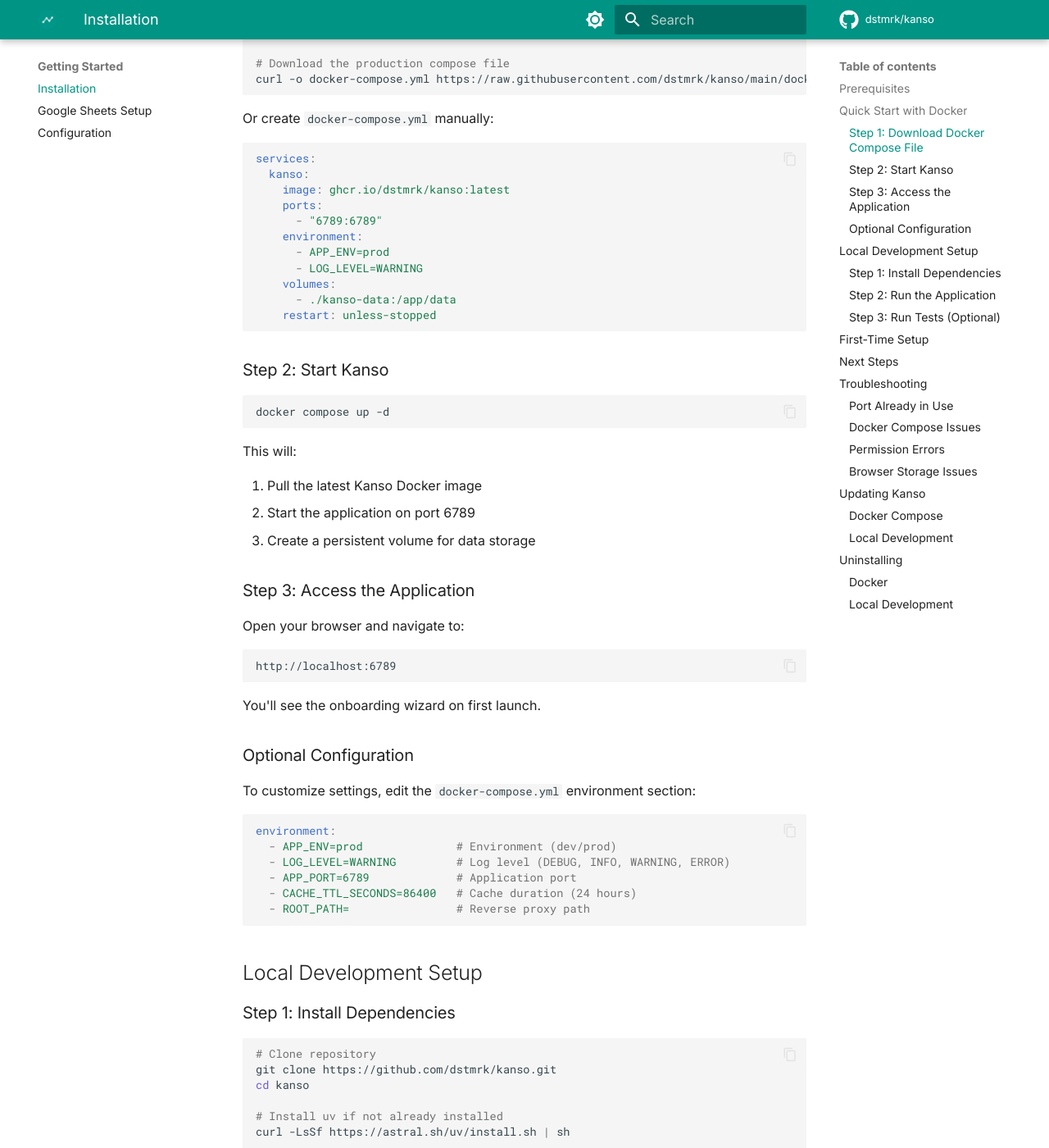
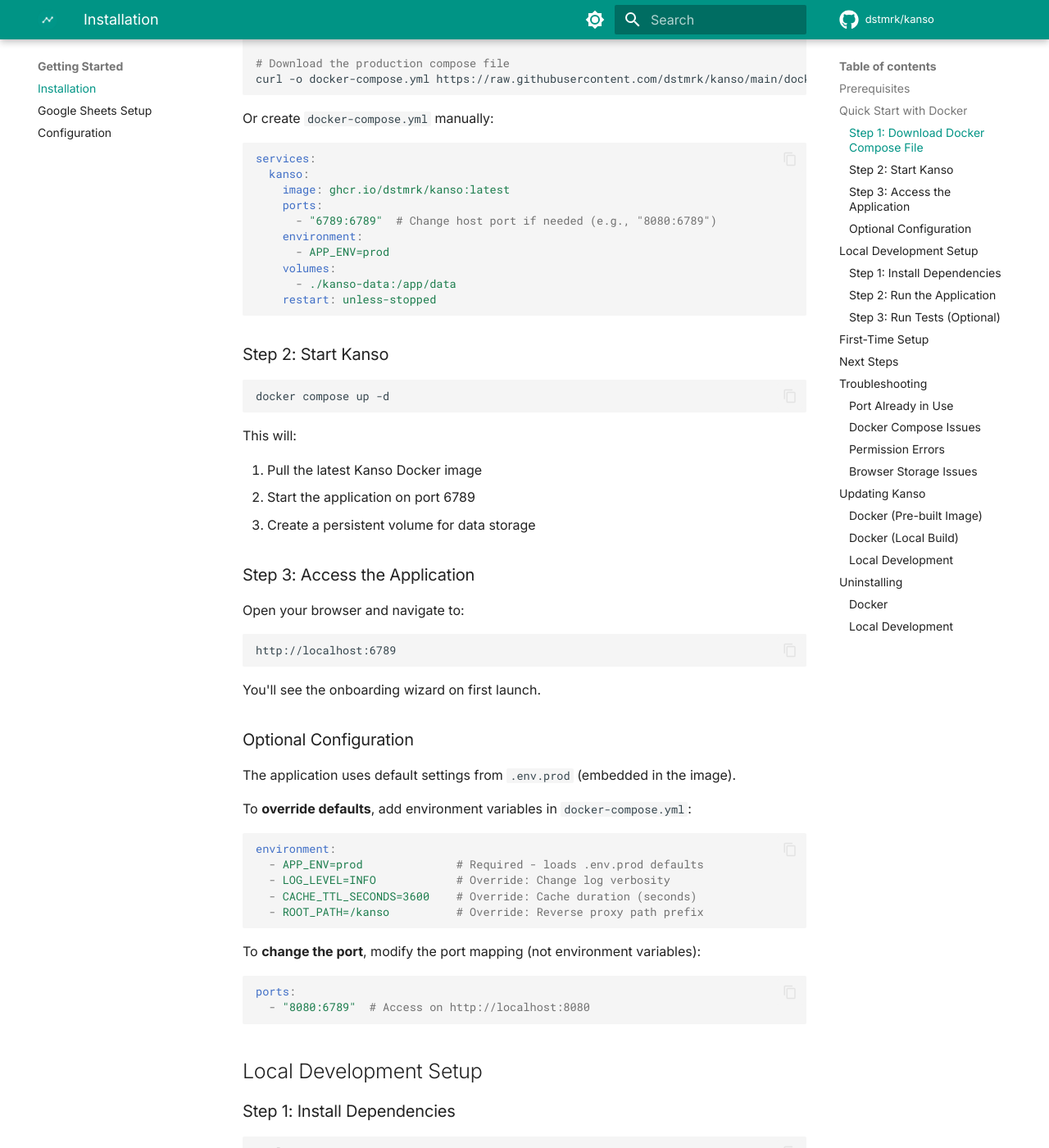
Before and after one commit to dstmrk/kanso, an MkDocs documentation site: the page built from docs/installation.md, in a window 1280 px wide and 1400 px high, scrolled down 696 px. Shown: the whole window at 82% size. Built offline with MkDocs 1.6.1 and Material for MkDocs 9.7.7, drawn with Linux system fonts in a browser that asks for light colours; comment, search, counter and statistics services are not loaded; some of the changed text lies outside the part shown.

Commit message:
updated docker build options

````diff
--- a/docs/installation.md
+++ b/docs/installation.md
@@ -36,10 +36,9 @@ services:
   kanso:
     image: ghcr.io/dstmrk/kanso:latest
     ports:
-      - "6789:6789"
+      - "6789:6789"  # Change host port if needed (e.g., "8080:6789")
     environment:
       - APP_ENV=prod
-      - LOG_LEVEL=WARNING
     volumes:
       - ./kanso-data:/app/data
     restart: unless-stopped
@@ -69,15 +68,23 @@ You'll see the onboarding wizard on first launch.
 
 ### Optional Configuration
 
-To customize settings, edit the `docker-compose.yml` environment section:
+The application uses default settings from `.env.prod` (embedded in the image).
+
+To **override defaults**, add environment variables in `docker-compose.yml`:
 
 ```yaml
 environment:
-  - APP_ENV=prod              # Environment (dev/prod)
-  - LOG_LEVEL=WARNING         # Log level (DEBUG, INFO, WARNING, ERROR)
-  - APP_PORT=6789             # Application port
-  - CACHE_TTL_SECONDS=86400   # Cache duration (24 hours)
-  - ROOT_PATH=                # Reverse proxy path
+  - APP_ENV=prod              # Required - loads .env.prod defaults
+  - LOG_LEVEL=INFO            # Override: Change log verbosity
+  - CACHE_TTL_SECONDS=3600    # Override: Cache duration (seconds)
+  - ROOT_PATH=/kanso          # Override: Reverse proxy path prefix
+```
+
+To **change the port**, modify the port mapping (not environment variables):
+
+```yaml
+ports:
+  - "8080:6789"  # Access on http://localhost:8080
 ```
 
 ## Local Development Setup
@@ -143,13 +150,14 @@ After completing onboarding, you'll be redirected to the dashboard.
 
 ### Port Already in Use
 
-If port 6789 is already taken, change it in `.env`:
+If port 6789 is already taken on your host machine, change the **host port** (left side) in `docker-compose.yml`:
 
-```bash
-APP_PORT=8080
+```yaml
+ports:
+  - "8080:6789"  # Access on http://localhost:8080 instead
 ```
 
-And update your `docker-compose.yml` accordingly.
+The container always uses port 6789 internally.
 
 ### Docker Compose Issues
 
@@ -181,10 +189,22 @@ Clear browser storage and cookies for `localhost:6789` if you see authentication
 
 ## Updating Kanso
 
-### Docker Compose
+### Docker (Pre-built Image)
 
 ```bash
-# Pull latest changes
+# Pull latest image
+docker compose pull
+
+# Restart with new image
+docker compose up -d
+```
+
+### Docker (Local Build)
+
+If you're building locally from source:
+
+```bash
+# Pull latest code
 git pull origin main
 
 # Rebuild and restart
@@ -217,8 +237,8 @@ docker compose down
 # Remove volumes (⚠️ deletes all data)
 docker compose down -v
 
-# Remove images
-docker rmi kanso:latest
+# Remove downloaded image
+docker rmi ghcr.io/dstmrk/kanso:latest
 ```
 
 ### Local Development
````
Also changed, not shown: docker-compose.yml (+7 -13 lines), 2 other files.
